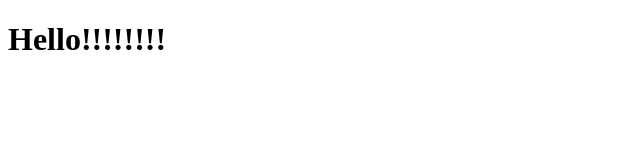
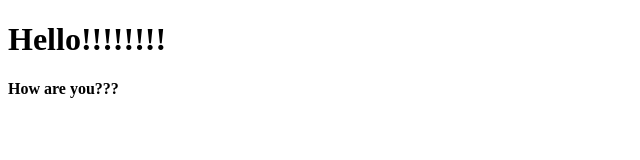
Before and after one commit to akruti-addweb/chromatic, a plain HTML site: page index.html in a window 1280 px wide. Shown: the whole page, without its empty margins (0-640 px from the left). Drawn offline with Linux system fonts and the light colour scheme.

Commit message:
Latest commit

```diff
--- a/index.html
+++ b/index.html
@@ -8,5 +8,6 @@
 </head>
 <body>
   <h1>Hello!!!!!!!!</h1>
+  <h4>How are you???</h4>
 </body>
 </html>
```
